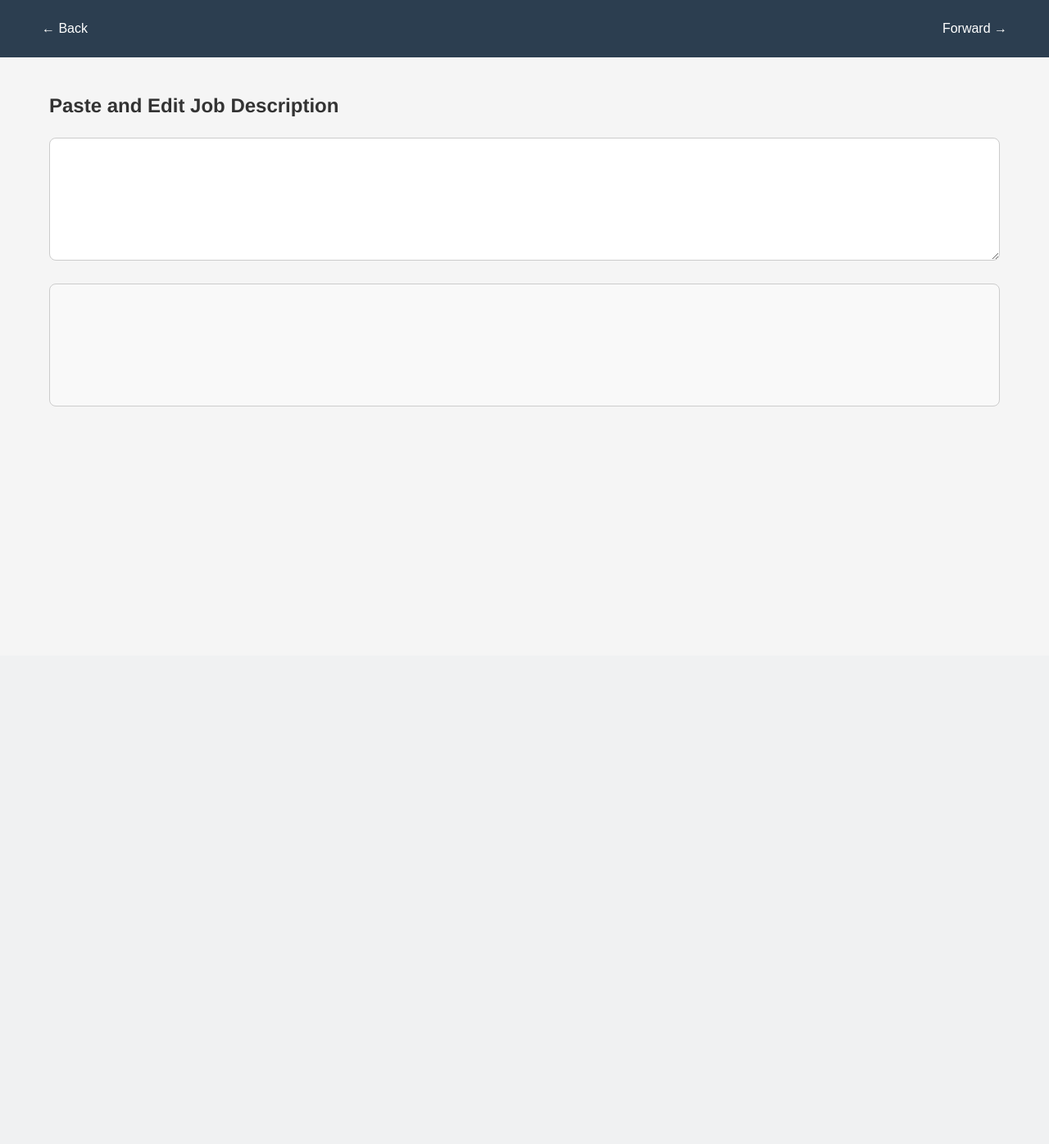
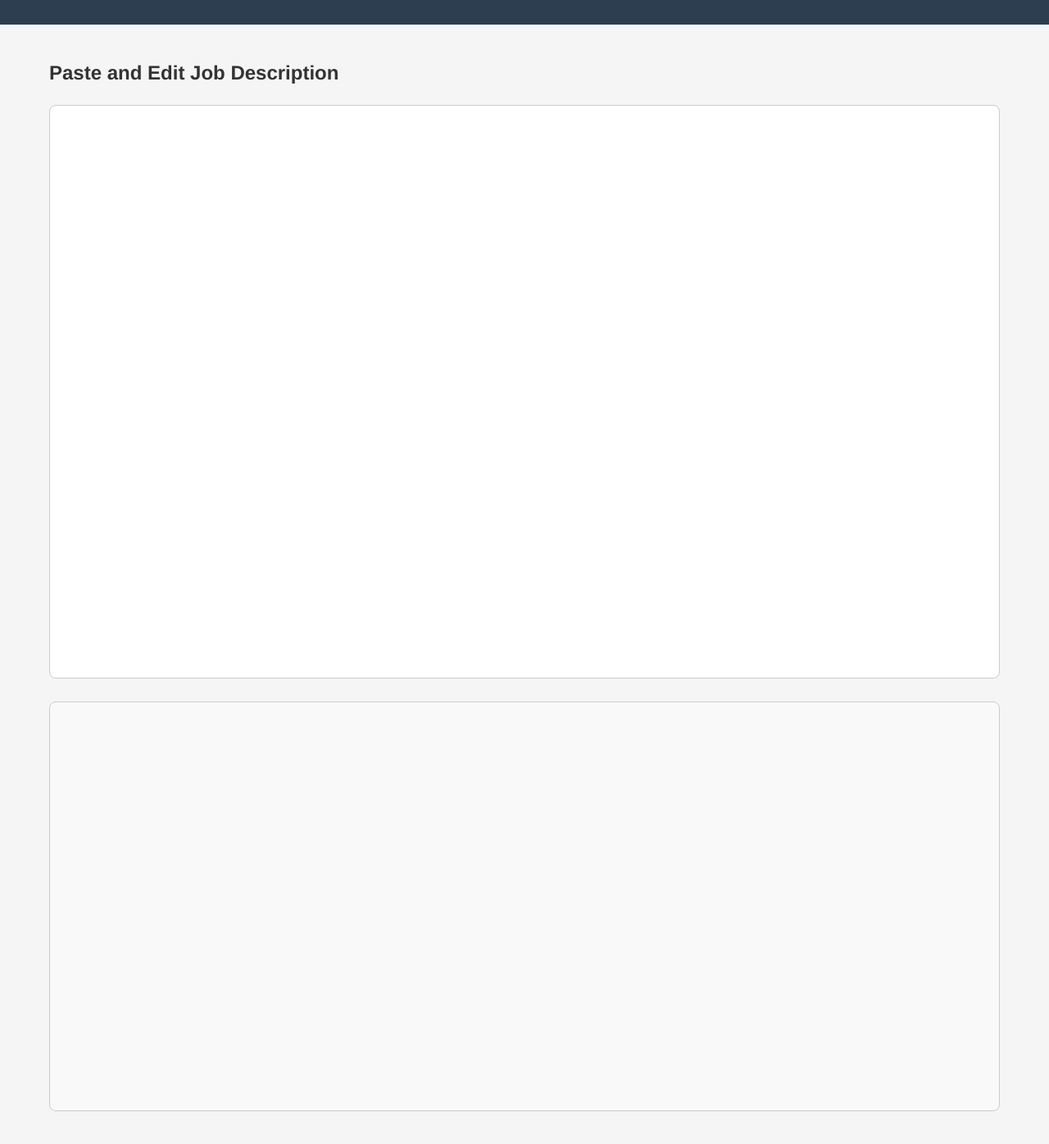
Before and after one commit to kegsmr/cover-letter-generator, a Flask app: page /job in a window 1280 px wide. Shown: the whole page at 82% size. Before the commit the page ends 496 px from the top, so only its background shows below. Run offline with Flask 3, Linux system fonts and the light colour scheme.

Commit message:
More frontend work.

```diff
--- a/app.py
+++ b/app.py
@@ -64,7 +64,10 @@ def job():
 
 @app.route("/letter")
 def letter():
-	return render_template("letter.html")
+	job = open("input.md", "r", encoding="utf-8").read().replace("\n", "\\n")
+	resume = open("resume.md", "r", encoding="utf-8").read().replace("\n", "\\n")
+	letter = open("output.md", "r", encoding="utf-8").read()
+	return render_template("letter.html", job=job, resume=resume, letter=letter)
 
 
 @app.route("/api/resume/upload", methods=["POST"])
--- a/static/css/styles.css
+++ b/static/css/styles.css
@@ -1,10 +1,11 @@
-/* Reset some default styles */
+/* Reset default styles */
 * {
     margin: 0;
     padding: 0;
     box-sizing: border-box;
 }
 
+/* General Body Styles */
 body {
     font-family: 'Helvetica Neue', Arial, sans-serif;
     background-color: #f5f5f5;
@@ -17,7 +18,7 @@ a {
     color: inherit;
 }
 
-button {
+button, .error-link {
     cursor: pointer;
     background-color: #3498db;
     color: white;
@@ -28,7 +29,7 @@ button {
     transition: background-color 0.3s ease;
 }
 
-button:hover {
+button:hover, .error-link:hover {
     background-color: #2980b9;
 }
 
@@ -37,7 +38,7 @@ button:disabled {
     cursor: not-allowed;
 }
 
-/* General Layout */
+/* Navigation Styles */
 nav {
     display: flex;
     justify-content: space-between;
@@ -54,13 +55,55 @@ nav button {
     border: 1px solid transparent;
 }
 
+/* Main Container Styles */
 main {
     padding: 40px 20px;
     max-width: 1200px;
     margin: 0 auto;
 }
 
-/* Error page styles */
+/* Header Styles */
+h1, h2 {
+    font-weight: 600;
+    color: #333;
+    margin-bottom: 20px;
+}
+
+h3 {
+    font-weight: 500;
+    color: #333;
+}
+
+/* Textarea Styles */
+textarea {
+    width: 100%;
+    padding: 15px;
+    border: 1px solid #ccc;
+    border-radius: 8px;
+    font-size: 16px;
+    font-family: 'Courier New', Courier, monospace;
+    resize: vertical;
+    min-height: 150px;
+    margin-bottom: 20px;
+    transition: border-color 0.3s ease;
+}
+
+textarea:focus {
+    border-color: #3498db;
+    outline: none;
+}
+
+/* Preview Box Styles (Fixed Height with Scrollbars) */
+.preview {
+    background: #f9f9f9;
+    padding: 20px;
+    border: 1px solid #ccc;
+    border-radius: 8px;
+    height: 250px; /* Set fixed height */
+    overflow-y: auto; /* Enable vertical scrollbar */
+}
+
+/* Error Page Styles */
 .error-container {
     text-align: center;
     padding: 50px;
@@ -100,58 +143,6 @@ main {
 
 .error-link:hover {
     color: #2980b9;
-}
-
-/* Header and Content Styles */
-h1, h2 {
-    font-weight: 600;
-    color: #333;
-    margin-bottom: 20px;
-}
-
-h3 {
-    font-weight: 500;
-    color: #333;
-}
-
-textarea {
-    width: 100%;
-    padding: 15px;
-    border: 1px solid #ccc;
-    border-radius: 8px;
-    font-size: 16px;
-    font-family: 'Courier New', Courier, monospace;
-    resize: vertical;
-    min-height: 150px;
-    margin-bottom: 20px;
-    transition: border-color 0.3s ease;
-}
-
-textarea:focus {
-    border-color: #3498db;
-    outline: none;
-}
-
-.preview {
-    background: #f9f9f9;
-    padding: 20px;
-    border: 1px solid #ccc;
-    border-radius: 8px;
-    margin-bottom: 20px;
-    min-height: 150px;
-}
-
-button, .error-link {
-    transition: all 0.3s ease;
-}
-
-/* Form Inputs */
-input[type="file"] {
-    margin: 20px 0;
-}
-
-input[type="file"]:hover {
-    opacity: 0.7;
 }
 
 /* Popup Styles for Feedback */
@@ -201,3 +192,122 @@ input[type="file"]:hover {
 .popup button:hover {
     background-color: #2ecc71;
 }
+
+/* Main Content Layout */
+.generated-content {
+    display: flex;
+    flex-wrap: wrap;
+    gap: 30px;
+    justify-content: space-between;
+    margin-bottom: 30px;
+}
+
+.content-item {
+    flex: 1 1 33%; /* Allow each item to flex and take up equal width */
+    min-width: 0; /* Allow the content items to shrink */
+    max-width: 100%; /* Ensure they can grow to fill available space */
+}
+
+.preview {
+    background: #f9f9f9;
+    padding: 20px;
+    border: 1px solid #ccc;
+    border-radius: 8px;
+    height: 500px; /* Fixed height */
+    overflow-y: auto; /* Enable vertical scrollbar */
+}
+
+/* Ensure the textarea occupies full width and has padding */
+textarea {
+    width: 100%;
+    height: 150px;
+    padding: 15px;
+    border: 1px solid #ccc;
+    border-radius: 8px;
+    font-size: 16px;
+    resize: vertical;
+}
+
+/* Make all buttons full width on smaller screens */
+button, .popup button {
+    width: 100%;
+    padding: 15px;
+    font-size: 18px;
+}
+
+/* Responsive behavior */
+@media (max-width: 960px) {
+    .generated-content {
+        flex-direction: column; /* Stack content vertically on smaller screens */
+        gap: 20px;
+    }
+
+    .content-item {
+        max-width: 100%; /* Allow items to take full width */
+    }
+
+    button, .popup button {
+        width: 100%;
+    }
+}
+
+@media (max-width: 600px) {
+    /* Adjust padding and margins for mobile screens */
+    .error-container {
+        padding: 30px;
+    }
+
+    .generated-content {
+        gap: 15px;
+    }
+
+    .content-item {
+        max-width: 100%;
+    }
+}
+
+/* Container for the buttons */
+.button-container {
+    display: flex;
+    justify-content: flex-start; /* Align buttons to the left */
+    gap: 20px; /* Add some space between buttons */
+    margin-top: 20px; /* Optional: space above the buttons */
+}
+
+/* Button Styles */
+button {
+    background-color: #3498db;
+    color: white;
+    border: none;
+    border-radius: 4px;
+    padding: 10px 20px;
+    font-size: 16px;
+    cursor: pointer;
+    transition: background-color 0.3s ease;
+}
+
+button:hover {
+    background-color: #2980b9;
+}
+
+button:disabled {
+    background-color: #bdc3c7;
+    cursor: not-allowed;
+}
+
+textarea {
+    width: 100%;
+    min-height: 700px; /* Minimum height */
+    padding: 15px;
+    border: 1px solid #ccc;
+    border-radius: 8px;
+    font-size: 16px;
+    font-family: 'Courier New', Courier, monospace;
+    resize: none; /* Disable the default resizing handle */
+    transition: border-color 0.3s ease;
+}
+
+textarea:focus {
+    border-color: #3498db;
+    outline: none;
+}
--- a/templates/app.html
+++ b/templates/app.html
@@ -9,8 +9,8 @@
 </head>
 <body>
     <nav>
-        <button id="back-btn" onclick="navigate(-1)">&#8592; Back</button>
-        <button id="forward-btn" onclick="navigate(1)">Forward &#8594;</button>
+        <!-- <button id="back-btn" onclick="navigate(-1)">&#8592; Back</button>
+        <button id="forward-btn" onclick="navigate(1)">Forward &#8594;</button> -->
     </nav>
     <main>
         <section id="content">
```
Also changed, not shown: templates/letter.html (+31 -8 lines).
